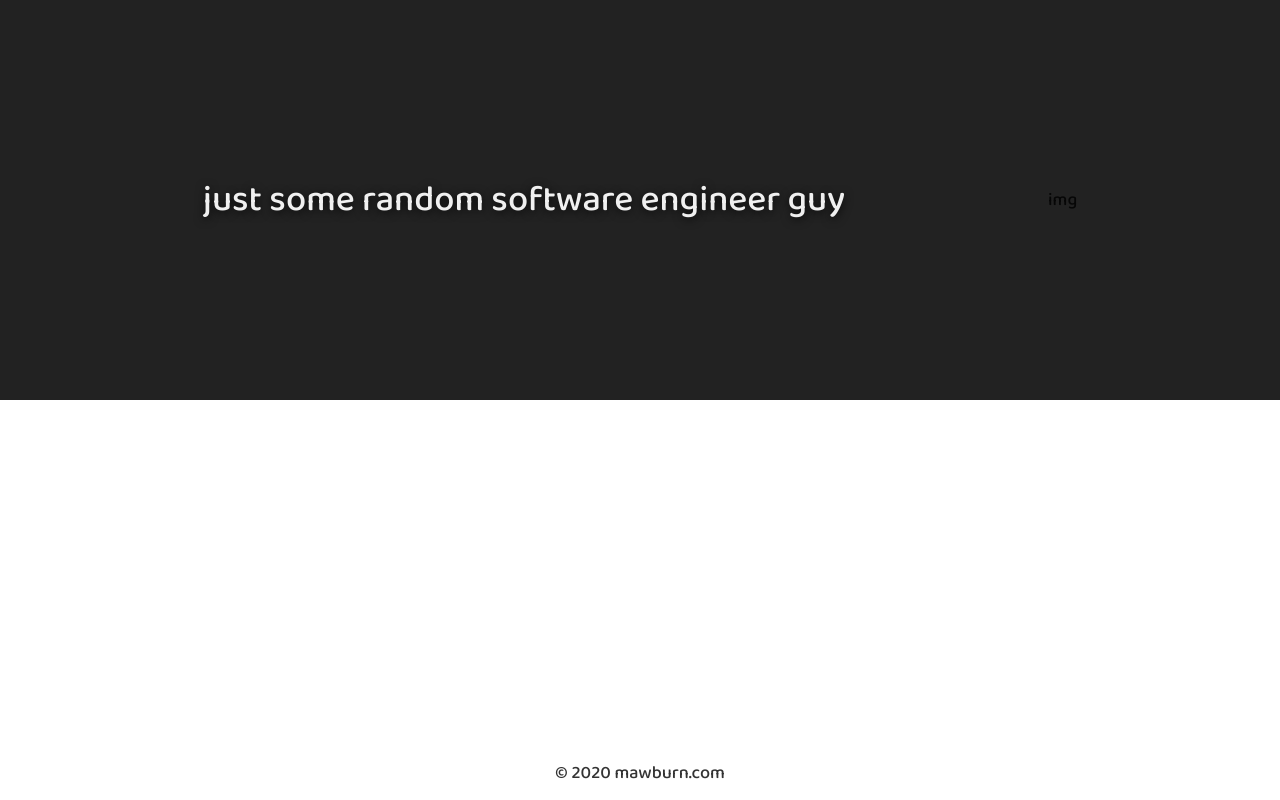
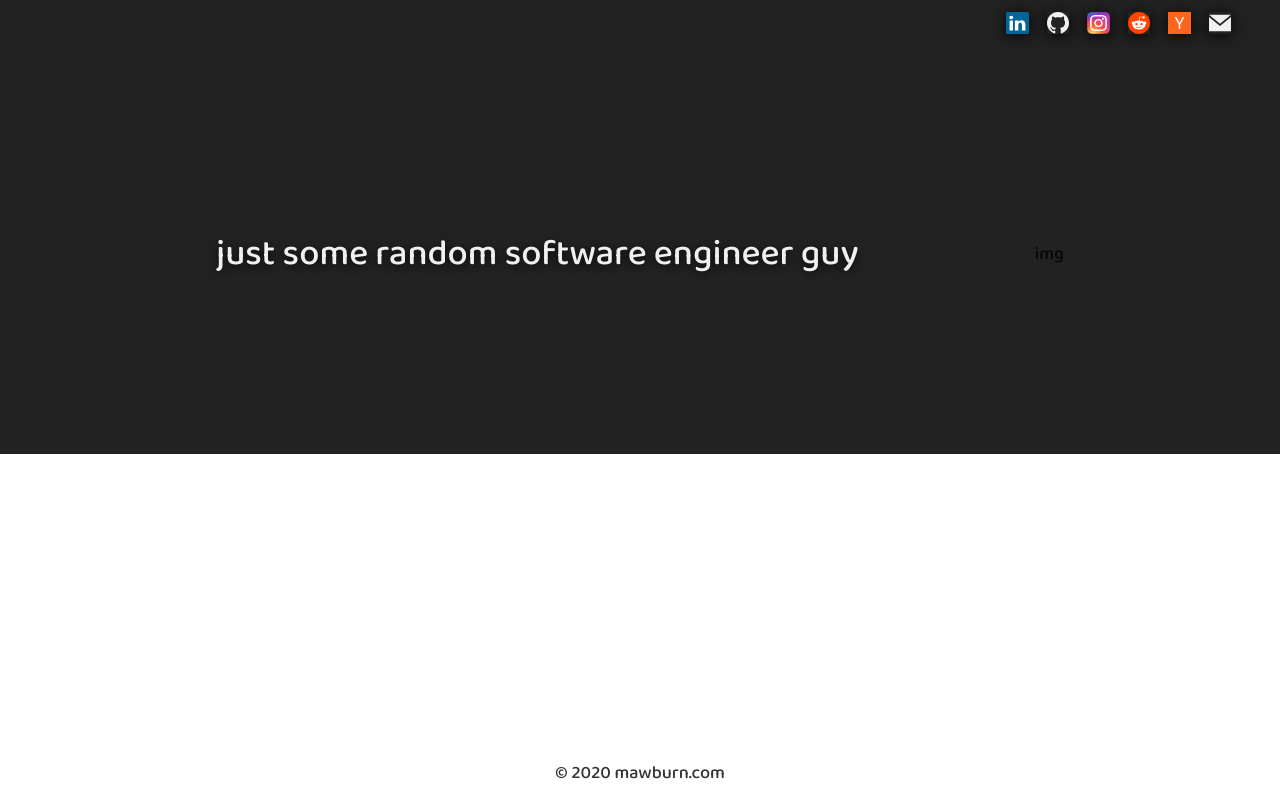
Before and after one commit to mawburn/mawburn.com, a Gatsby site: page / in a window 1280 px wide. Built offline with nearby package versions, Linux system fonts and the light colour scheme; Gatsby itself is replaced by a stand-in of ours.

Commit message:
misc changes

```diff
--- a/package.json
+++ b/package.json
@@ -7,6 +7,7 @@
   "dependencies": {
     "@typescript-eslint/eslint-plugin": "^1.7.0",
     "@typescript-eslint/parser": "^1.8.0",
+    "classnames": "^2.2.6",
     "eslint": "^6.8.0",
     "eslint-config-prettier": "^6.10.0",
     "eslint-config-react-app": "^5.2.0",
--- a/src/components/Header/index.tsx
+++ b/src/components/Header/index.tsx
@@ -1,7 +1,16 @@
-import React, { FunctionComponent } from 'react'
+import cn from 'classnames'
+import React from 'react'
+
+import SocialBar from '../SocialBar'
 
 import s from './styles.module.scss'
 
-const Header = () => <div className={s.header} />
+const Header = () => (
+  <div className={s.header}>
+    <div className={cn('max-width', s.inner)}>
+      <SocialBar />
+    </div>
+  </div>
+)
 
 export default Header
--- a/src/components/Header/styles.module.scss
+++ b/src/components/Header/styles.module.scss
@@ -1,3 +1,6 @@
 .header {
-  background-color: #504663;
+  display: flex;
+  background-color: #222222;
+  justify-content: flex-end;
+  padding: 0 2rem;
 }
--- a/src/components/Hero/index.tsx
+++ b/src/components/Hero/index.tsx
@@ -1,3 +1,4 @@
+import cn from 'classnames'
 import React from 'react'
 
 import Tagline from '../Tagline'
@@ -6,8 +7,10 @@ import s from './styles.module.scss'
 
 const Hero = () => (
   <div className={s.hero}>
-    <Tagline />
-    <div>img</div>
+    <div className={cn('max-width', s.inner)}>
+      <Tagline />
+      <div>img</div>
+    </div>
   </div>
 )
 
--- a/src/components/Hero/styles.module.scss
+++ b/src/components/Hero/styles.module.scss
@@ -1,7 +1,14 @@
+@import '../vars';
+
 .hero {
-  align-items: center;
+  display: flex;
   background-color: #222222;
-  display: flex;
-  justify-content: space-evenly;
-  min-height: 50vh;
+  height: 50vh;
+
+  .inner {
+    align-items: center;
+    display: flex;
+    justify-content: space-evenly;
+    height: 100%;
+  }
 }
--- /dev/null
+++ b/src/components/SocialBar/index.tsx
@@ -0,0 +1,34 @@
+import React from 'react'
+
+import gh from './github.svg'
+import hn from './hn.svg'
+import ig from './instagram.svg'
+import li from './linkedin.svg'
+import reddit from './reddit.svg'
+import s from './styles.module.scss'
+import email from './email.svg'
+
+const SocialBar = () => (
+  <div className={s.socialBar}>
+    <a href="https://www.linkedin.com/in/burnettmatt/" title="LinkedIn">
+      <img src={li} alt="linkedin" />
+    </a>
+    <a href="https://github.com/mawburn" title="Github">
+      <img src={gh} alt="github" />
+    </a>
+    <a href="https://www.instagram.com/mawburn_/" title="Instagram">
+      <img src={ig} alt="instagram" />
+    </a>
+    <a href="https://reddit.com/mawburn" title="Reddit">
+      <img src={reddit} alt="reddit" />
+    </a>
+    <a href="https://news.ycombinator.com/user?id=mawburn" title="Hacker News">
+      <img src={hn} alt="hackernews" />
+    </a>
+    <a href="mailto:mawburn7@gmail.com" title="Email Me">
+      <img src={email} alt="email" />
+    </a>
+  </div>
+)
+
+export default SocialBar
--- /dev/null
+++ b/src/components/SocialBar/styles.module.scss
@@ -0,0 +1,13 @@
+.socialBar {
+  align-items: center;
+  display: flex;
+  justify-content: flex-end;
+  height: 3rem;
+
+  img {
+    margin: 0 0.5rem;
+    height: 1.25rem;
+    width: 1.25rem;
+    box-shadow: 0 2px 15px rgba(0, 0, 0, 0.9);
+  }
+}
--- a/src/components/Tagline/index.tsx
+++ b/src/components/Tagline/index.tsx
@@ -1,6 +1,6 @@
 import React, { useRef } from 'react'
 
-import styles from './styles.module.scss'
+import s from './styles.module.scss'
 
 const taglines: string[] = ['just some random software engineer guy']
 
@@ -9,7 +9,7 @@ const Tagline = () => {
     Math.floor(Math.random() * Math.floor(taglines.length))
   )
 
-  return <div className={styles.tagline}>{taglines[index.current]}</div>
+  return <div className={s.tagline}>{taglines[index.current]}</div>
 }
 
 export default Tagline
--- a/src/components/Tagline/styles.module.scss
+++ b/src/components/Tagline/styles.module.scss
@@ -1,5 +1,5 @@
 .tagline {
-  animation: fadein 2s;
+  animation: fadein 1s;
   color: #f0f0f0;
   font-size: 2rem;
   text-shadow: 0 2px 10px rgba(0, 0, 0, 0.75);
--- /dev/null
+++ b/src/components/_vars.scss
@@ -0,0 +1 @@
+$max-width: 1200px;
--- /dev/null
+++ b/src/components/common.scss
@@ -0,0 +1,7 @@
+@import './vars';
+
+.max-width {
+  margin: 0 auto;
+  max-width: $max-width;
+  width: 100%;
+}
```
Also changed, not shown: src/components/layout.tsx (+7 -5 lines), src/components/SocialBar/email.svg (added), src/components/SocialBar/github.svg (added), src/components/SocialBar/hn.svg (added), src/components/SocialBar/instagram.svg (added), src/components/SocialBar/linkedin.svg (added), src/components/SocialBar/reddit.svg (added), 1 other file.
